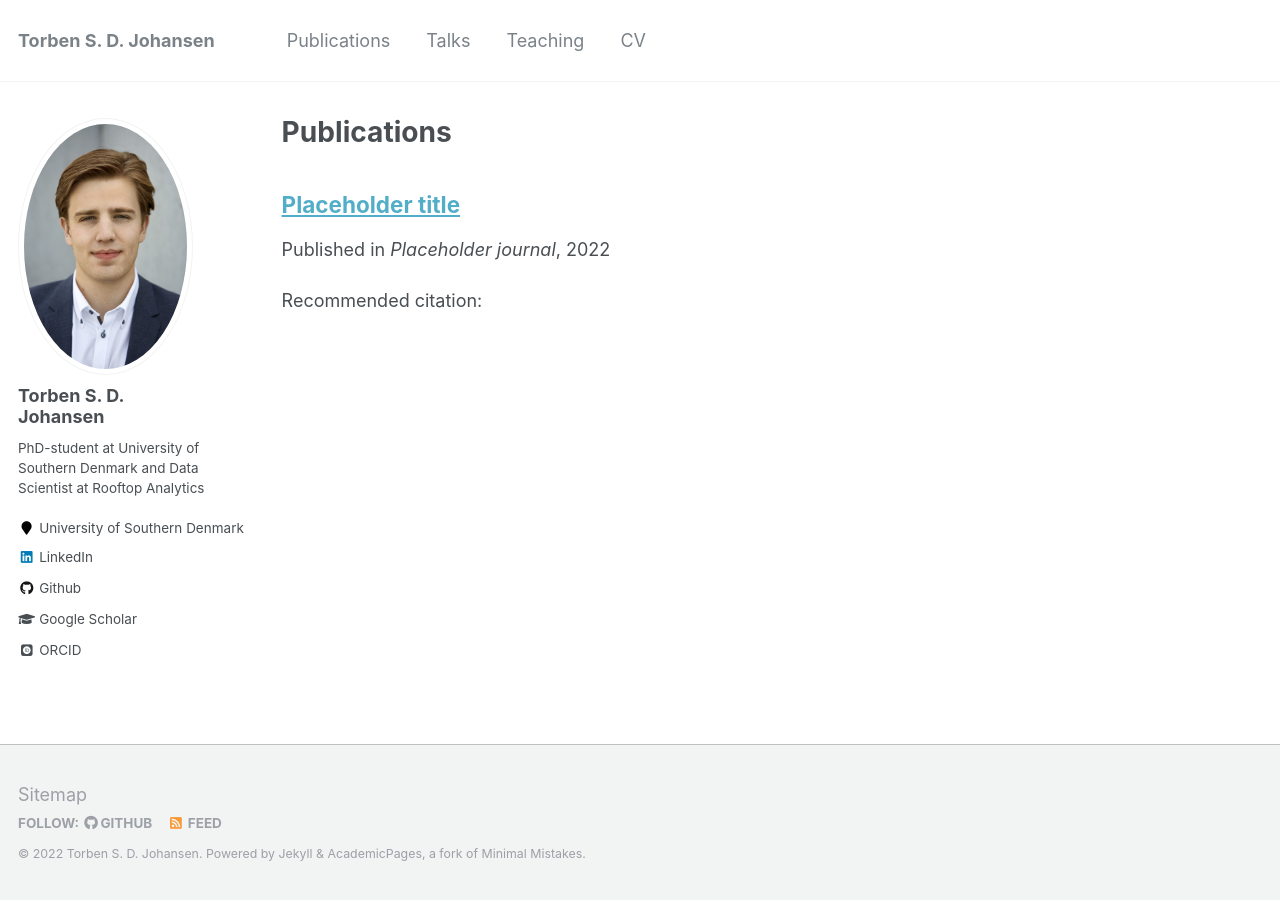
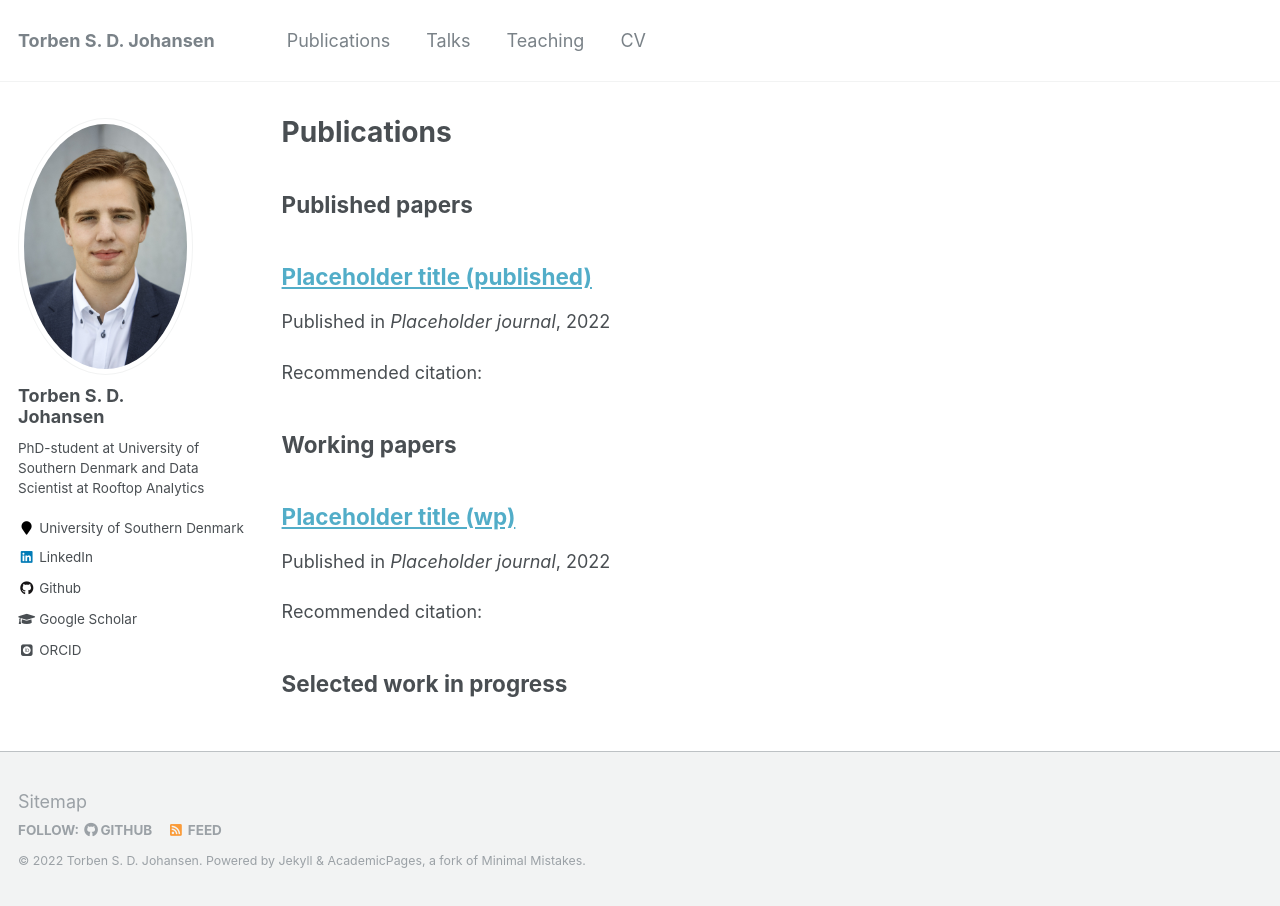
Before and after one commit to TorbenSDJohansen/TorbenSDJohansen.github.io, a Jekyll site: the page built from _pages/publications.md, in a window 1280 px wide. Built offline with Jekyll 4.4.1, drawn with Linux system fonts in a browser that asks for light colours; some web fonts are replaced.

Commit message:
Group publications by type (published, wp, ...)

```diff
--- a/_pages/publications.md
+++ b/_pages/publications.md
@@ -7,6 +7,20 @@ author_profile: true
 
 {% include base_path %}
 
+## Published papers
+
 {% for post in site.publications reversed %}
-  {% include archive-single.html %}
+  {% if post.path contains 'published' %}
+    {% include archive-single.html %}
+  {% endif %}
 {% endfor %}
+
+## Working papers
+
+{% for post in site.publications reversed %}
+  {% if post.path contains 'wp' %}
+    {% include archive-single.html %}
+  {% endif %}
+{% endfor %}
+
+## Selected work in progress
--- /dev/null
+++ b/_publications/published/placeholder-published.md
@@ -0,0 +1,12 @@
+---
+title: "Placeholder title (published)"
+collection: publications.published
+permalink: /publication/placeholder-published
+excerpt: ''
+date: 2022-09-20
+venue: 'Placeholder journal'
+paperurl: ''
+citation: ''
+---
+
+Placeholder.
```
Also changed, not shown: _publications/wp/placeholder-wp.md (renamed from _publications/placeholder-publication.md, +3 -3 lines).
